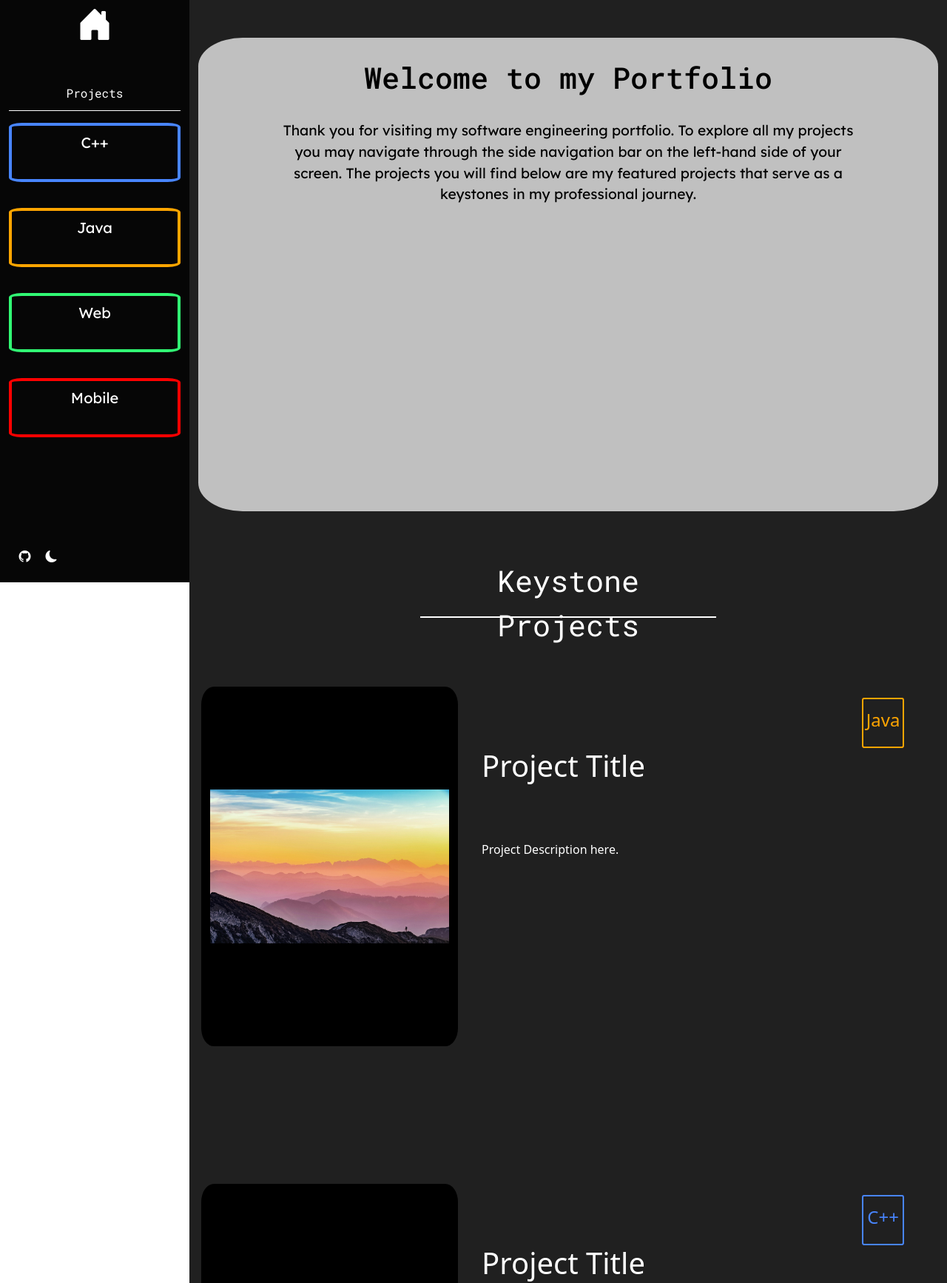
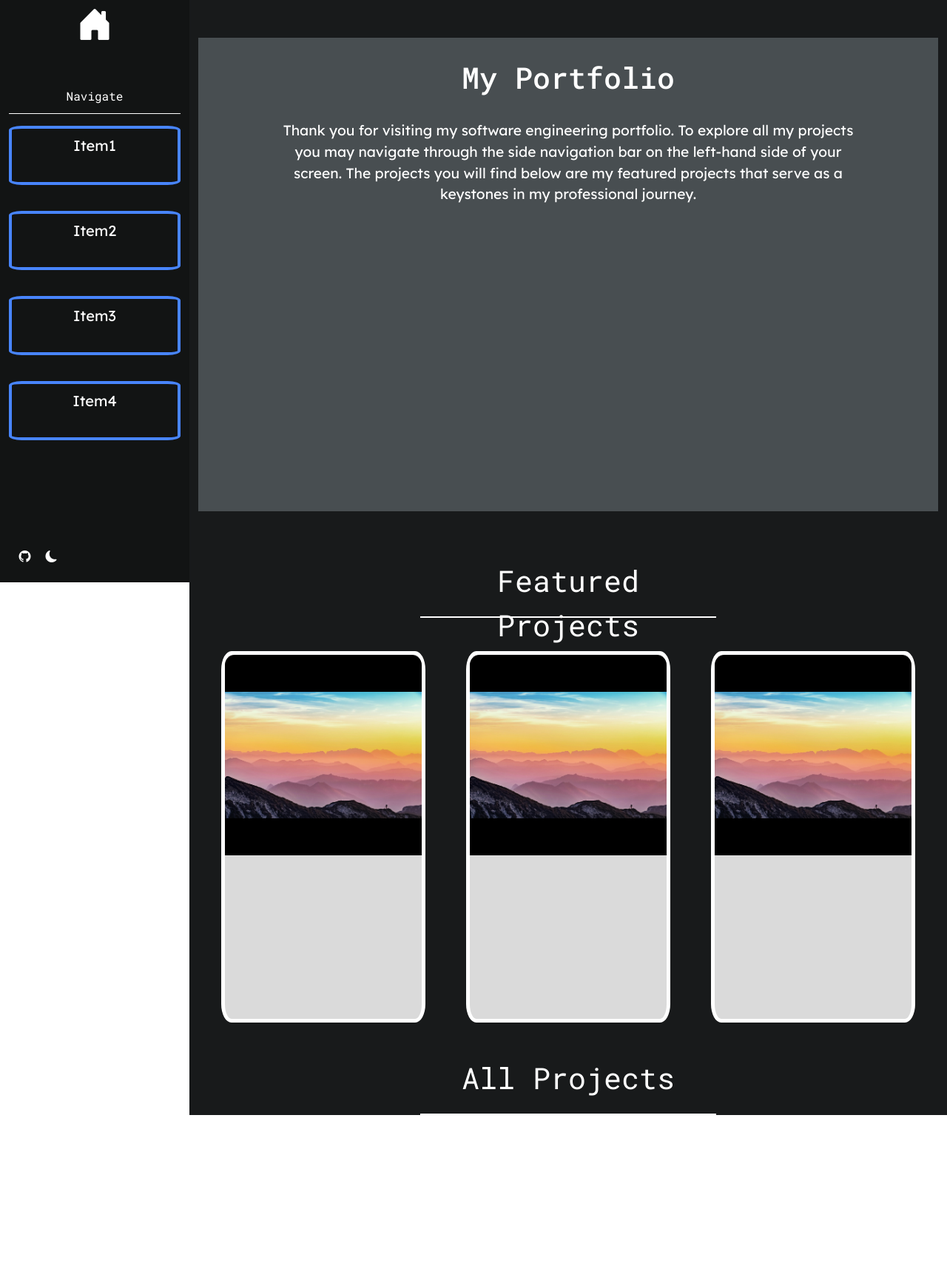
Before and after one commit to CeSaavedra/CeSaavedra_Portfolio.github.io, a plain HTML site: page index.html in a window 1280 px wide. Shown: the part 13-1747 px from the top of the page at 74% size. After the commit the page ends 1520 px from the top, so only its background shows below. Drawn offline with nearby package versions, Linux system fonts and the light colour scheme; a script that the page names is missing.

Commit message:
Revamped Capstone Project Container UI

```diff
--- a/index.html
+++ b/index.html
@@ -25,56 +25,38 @@
 
 <div id="main-page" class="container-fluid">
     <div class="row">
+
+        <!-- ============= SIDENAV ============= -->
         <div id="sidenav" class="col-1">
-            <!--
-            <div id="sidenav-title-container">
-                <a class="nav-link" href="#" style="font-size:250%;border: 2px solid transparent;color:white;"><i class="bi bi-house-door-fill"></i></a>
-                <p id="projects-title">Projects</p>
-            </div>
-            <div id="sidenav-links-container">
-                <div class="sidenav-link" id="sidenav-cpp-link">
-                    <a class="nav-link" href="#">C++</a>
-                </div>
-                <div class="sidenav-link" id="sidenav-java-link">
-                    <a class="nav-link" href="#">Java</a>
-                </div>
-                <div class="sidenav-link" id="sidenav-web-link">
-                    <a class="nav-link" href="#">Web</a>
-                </div>
-                <div class="sidenav-link" id="sidenav-mobile-link">
-                    <a class="nav-link" href="#">Mobile</a>
-                </div>
-            </div>
-            <div id="sidenav-footer-container">
-                <span id="github-link"><a href="https://github.com/CeSaavedra"><i class="bi bi-github"></i></a><button><i class="bi bi-moon-fill"></i></button></span>
-            </div>
-            -->
-            <!-- Sidebar content -->
+
             <ul class="nav flex-column">
                 <li class="nav-item">
                     <a class="nav-link" id="sidenav-home-link" href="#" style="font-size:300%;border: 2px solid transparent;color:white;"><i class="bi bi-house-door-fill"></i></a>
                 </li>
-                <p id="projects-title">Projects</p>
+                <p id="projects-title">Navigate</p>
                 <li class="nav-item">
-                    <a class="nav-link" id="sidenav-cpp-link" href="#">C++</a>
+                    <a class="nav-link" id="sidenav-cpp-link" href="#">Item1</a>
                 </li>
                 <li class="nav-item">
-                    <a class="nav-link" id="sidenav-java-link" href="#">Java</a>
+                    <a class="nav-link" id="sidenav-java-link" href="#">Item2</a>
                 </li>
                 <li class="nav-item">
-                    <a class="nav-link" id="sidenav-web-link" href="#">Web</a>
+                    <a class="nav-link" id="sidenav-web-link" href="#">Item3</a>
                 </li>
                 <li class="nav-item">
-                    <a class="nav-link" id="sidenav-mobile-link" href="#">Mobile</a>
+                    <a class="nav-link" id="sidenav-mobile-link" href="#">Item4</a>
                 </li>
             </ul>
             <span id="github-link"><a href="https://github.com/CeSaavedra"><i class="bi bi-github"></i></a><button><i class="bi bi-moon-fill"></i></button></span>
 
         </div>
+
+        <!-- ============= CONTAINS ALL CONTENT OUTSIDE OF SIDENAV ============= -->
         <div id="content" class="col-11">
-            <!-- Main content -->
+
+            <!-- ============= INTRODUCTION SECTION ============= -->
             <div id="main-desc">
-                <h1>Welcome to my Portfolio</h1>
+                <h1>My Portfolio</h1>
                 <p>
                     Thank you for visiting my software engineering portfolio.
                     To explore all my projects you may navigate through the side navigation bar on the left-hand side of your screen.
@@ -82,68 +64,39 @@
                 </p>
             </div>
 
-            <!-- ============= CAPSTONE PROJECT SECTION ============= -->
+            <!-- ============= KEYSTONE PROJECT SECTION ============= -->
 
-            <!-- Capstone Project Title -->
             <div class="page-divider-title">
-                <p>Keystone Projects</p>
+                <p>Featured Projects</p>
             </div>
-            <!-- Capstone Project 1 -->
             <div class="row my-3 p-3">
+                <div class="key-project-container">
+                    <div class="key-project">
                         <div id="img-box">
                             <img src="src/assets/images/title_bg.jpg">
                         </div>
-                <div id="post-info">
-                    <div id="post-type" style="border-color:orange;">
-                        <p style="color:orange;">Java</p>
-                    </div>
-                    <h1 id="post-title">
-                        Project Title
-                    </h1>
-                    <p>
-                        Project Description here.
-                    </p>
                     </div>
                 </div>
-            <!-- Capstone Project 2 -->
-            <div class="row my-3 p-3">
+                <div class="key-project-container">
+                    <div class="key-project">
                         <div id="img-box">
                             <img src="src/assets/images/title_bg.jpg">
                         </div>
-                <div id="post-info">
-                    <div id="post-type" style="border-color:#4885ff;">
-                        <p style="color:#4885ff;">C++</p>
-                    </div>
-                    <h1 id="post-title">
-                        Project Title
-                    </h1>
-                    <p>
-                        Project Description here.
-                    </p>
                     </div>
                 </div>
-            <!-- Capstone Project 3 -->
-            <div class="row my-3 p-3">
+                <div class="key-project-container">
+                    <div class="key-project">
                         <div id="img-box">
                             <img src="src/assets/images/title_bg.jpg">
                         </div>
-                <div id="post-info">
-                    <div id="post-type" style="border-color:#31f974;">
-                        <p style="color:#31f974;">Web</p>
                     </div>
-                    <h1 id="post-title">
-                        Project Title
-                    </h1>
-                    <p>
-                        Project Description here.
-                    </p>
                 </div>
             </div>
 
             <!-- ============= C++ PROJECT SECTION ============= -->
 
             <div class="page-divider-title">
-                <p>C++ Based Projects</p>
+                <p>All Projects</p>
             </div>
         </div>
     </div>
--- a/src/css/index.css
+++ b/src/css/index.css
@@ -36,7 +36,7 @@
   position:fixed;
   top:0;
   left:0;
-  background-color:#060606;
+  background-color:rgb(18, 20, 20);
   width:10%;
   min-height:100vh;
   transition: width 0.5s; /* Transition effect */
@@ -90,28 +90,17 @@
 
 /* ==== Link Borders ====  */
 #sidenav-home-link{
-  height:15%;
+  height:2em;
+  width:auto;
 }
-#sidenav-cpp-link{
+.nav-item a{
   border:4px solid #4885ff;
-  border-radius:7.5%;
-}
-#sidenav-java-link{
-  border:4px solid orange;
-  border-radius:7.5%;
-}
-#sidenav-web-link{
-  border:4px solid #31f974;
-  border-radius:7.5%;
-}
-#sidenav-mobile-link{
-  border:4px solid red;
   border-radius:7.5%;
 }
 
 /* ================= Contains CONTENT ================= */
 #content{
-  background-color:#202020;
+  background-color:rgb(24, 26, 27);
   margin-left: 10%; /* Initial margin-left */
   transition: margin-left 0.5s, width 0.5s; /* Transition effect */
   width: 90%; /* Initial width */
@@ -132,19 +121,19 @@
   height:40em;
   width: 100%;
 
-  color:black;
+  color:white;
   text-align:center;
   font-family: "Roboto Mono", monospace;
-  background-color:#c0c0c0;
-  border-radius:6%;
+  background-color:rgb(72, 78, 81);
+
 }
 #main-desc h1{
   padding-top:3%;
+  color: white;
 }
 #main-desc p{
   font-family: "Lexend Deca", sans-serif;
   font-size:120%;
-  color:black;
 
   position:relative;
   padding-top:2.5%;
@@ -154,10 +143,36 @@
 
 /* ============ Contains FEATURED PROJECTS ============ */
 
+
+
+/* ============ Contains FEATURED PROJECTS ============ */
 .my-3{
-  height:40em;
+  height:35em;
   display:flex;
+  flex-direction:row;
 }
+.my-3 .key-project-container{
+  display:flex;
+  justify-content:center;
+  align-items:center;
+
+  height:100%;
+  width:33.33%;
+}
+.key-project{
+  width:90%;
+  height:95%;
+  justify-content:center;
+  background-color:rgb(218, 218, 218);
+  border: 5px solid white;
+  border-radius:5%;
+  transition:width .25s ease-in-out, height .25s ease-in-out;
+}
+.key-project:hover{
+  width:95%;
+  height:100%;
+}
+
 #img-box{
   position: relative;
   background-color:black;
@@ -165,9 +180,10 @@
   margin-bottom:auto;
   left: 0;
   right: 0;
-  height: 80%;
-  width:35%;
-  border-radius:5%;
+  height: 55%;
+  width:100%;
+  border-top-left-radius:5%;
+  border-top-right-radius:5%;
 }
 #img-box img{
   width:100%;
--- a/src/js/index.js
+++ /dev/null
@@ -1,5 +0,0 @@
-document.getElementById('title-btn').addEventListener('click', function() {
-    var titlePage = document.getElementById('title-page');
-    titlePage.style.opacity = '0';
-    setTimeout(function(){ titlePage.style.display = 'none'; }, 1000);
-});
```
Lines whose indentation alone changed are shown as unchanged.
